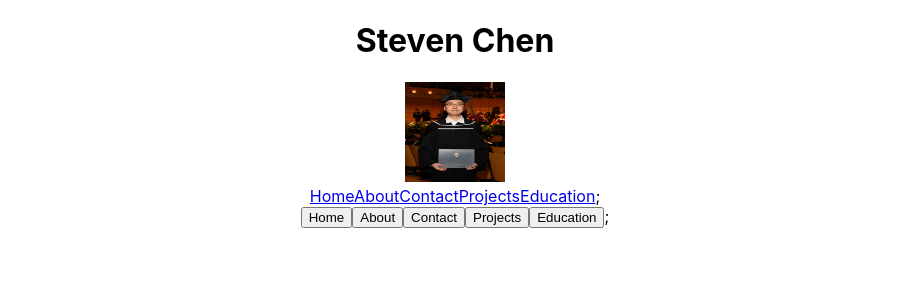
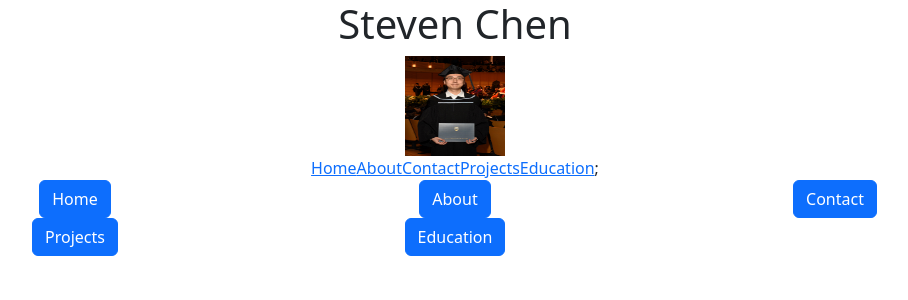
Before and after one commit to chnsteven/React-portfolio, a React (Create React App) app in the folder client/: page / in a window 1280 px wide. Shown: the top 300 px of the page, without its empty margins (185-1093 px from the left). Built offline with nearby package versions, Linux system fonts and the light colour scheme.

Commit message:
layout home page with bootstrap

```diff
--- a/client/package.json
+++ b/client/package.json
@@ -7,6 +7,7 @@
     "@testing-library/react": "^13.4.0",
     "@testing-library/user-event": "^13.5.0",
     "axios": "^1.6.2",
+    "bootstrap": "^5.3.2",
     "react": "^18.2.0",
     "react-dom": "^18.2.0",
     "react-markdown": "^9.0.1",
--- a/client/src/App.css
+++ b/client/src/App.css
@@ -1,3 +1,5 @@
+@import '~bootstrap/dist/css/bootstrap.min.css';
+
 .App {
   text-align: center;
 }
--- a/client/src/components/NavigationGrid.js
+++ b/client/src/components/NavigationGrid.js
@@ -3,15 +3,28 @@ import { Link } from 'react-router-dom'
 import {navigationLinks} from "../utils/constants";
 
 function NavigationGrid() {
+  const buttonsPerRow = 3;
   return (
-    <div>
-      {navigationLinks.map((link, index) => (
-        <Link key={index} to={link.path}>
-        <button>{link.title}</button>
-      </Link>
-    ))};
+    <div className='container'>
+      {chunk(navigationLinks, buttonsPerRow).map((buttonGroup, index) => (
+        <div className='row' key = {index}>
+          {buttonGroup.map((link, index) => (
+            <div className='col-md-4' key={index}>
+              <Link key={index} to={link.path}>
+                <button type='button' className='btn btn-primary'>{link.title}</button>
+              </Link>
+            </div>
+          ))}
+        </div>
+      ))}
     </div>
   )
 }
 
-export default NavigationGrid
+export default NavigationGrid;
+
+function chunk(array, size) {
+  return Array.from({ length: Math.ceil(array.length / size) }, (_, index) =>
+    array.slice(index * size, (index + 1) * size)
+  );
+}
--- a/client/src/pages/Projects.js
+++ b/client/src/pages/Projects.js
@@ -2,8 +2,9 @@ import React from "react";
 import DisplayProjects from "../components/DisplayProjects";
 import NavigationMenu from "../components/NavigationMenu";
 import ScrollToTopButton from "../components/ScrollToTopButton";
+import {projectIds} from "../utils/constants";
 
-const projectIds = ["Verloren", "Cosmania", "InsightUBC", "Java Application"];
+
 function Projects() {
   return (
     <div>
--- a/client/src/utils/constants.js
+++ b/client/src/utils/constants.js
@@ -23,3 +23,5 @@ export   const navigationLinks = [
     path: "/Education",
     component: Education}
   ];
+
+  export const projectIds = ["Verloren", "Cosmania", "InsightUBC", "Java Application"];
```
Also changed, not shown: 1 other file (tests, documents, lock files or other folders).
